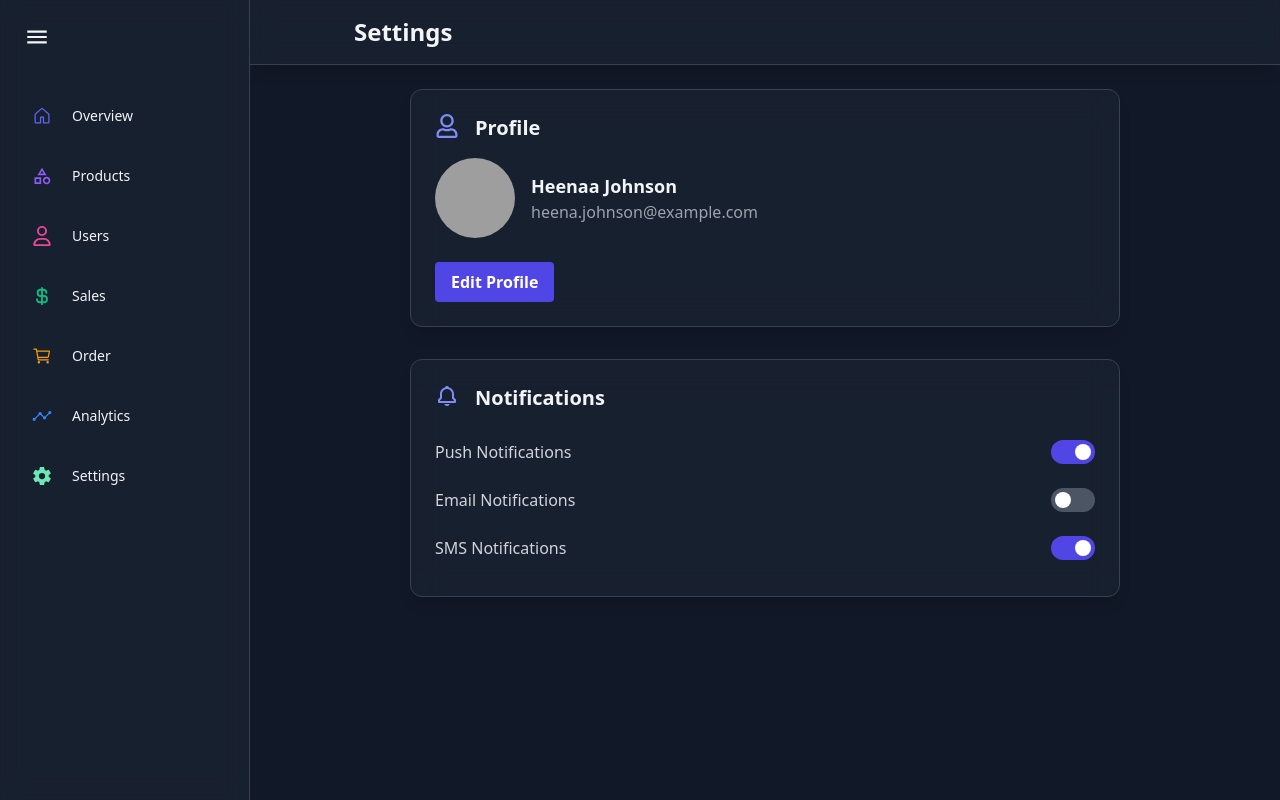
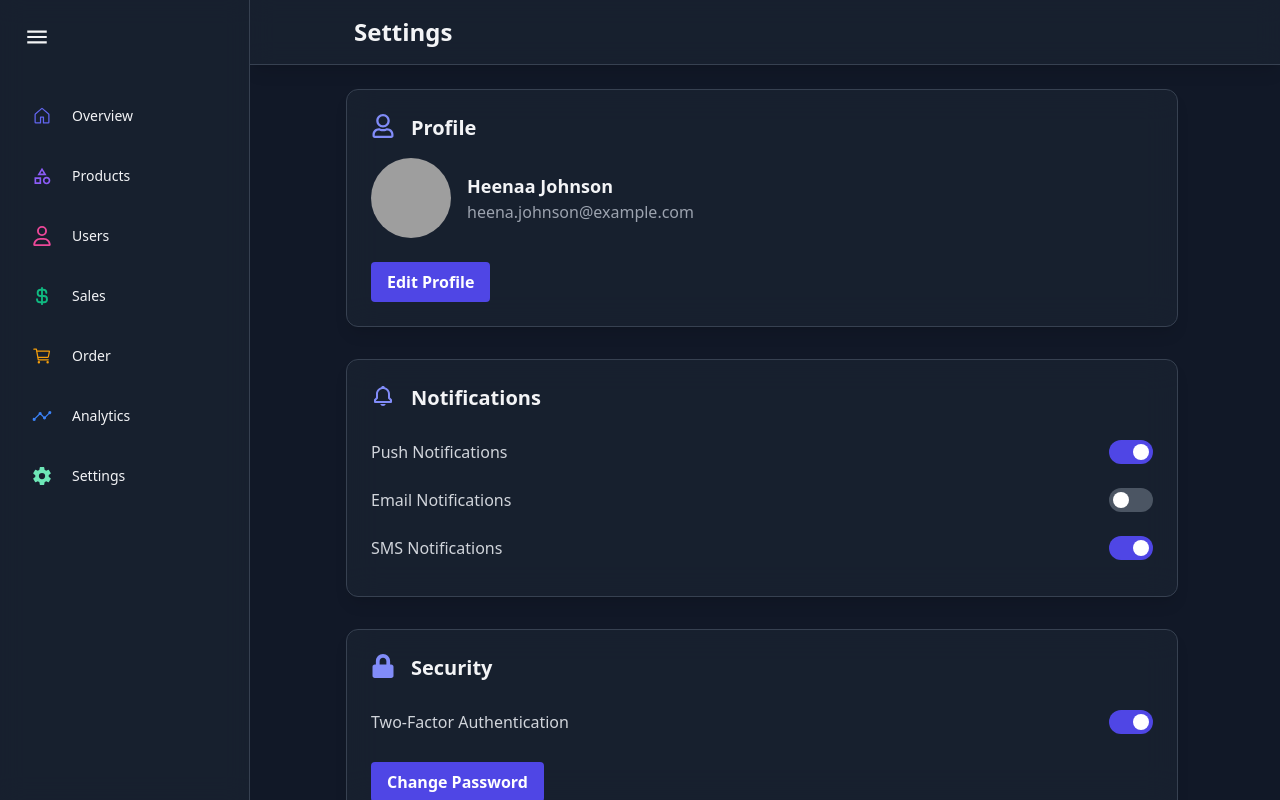
Before and after one commit to anishaxtha/Admin-Dashboard, a React (Vite) app: page /settings in a window 1280 px wide. Built offline with nearby package versions, Linux system fonts and the light colour scheme; grey boxes are pictures that could not be loaded.

Commit message:
settingspage

```diff
--- a/src/pages/SettingsPage.jsx
+++ b/src/pages/SettingsPage.jsx
@@ -2,14 +2,20 @@ import React from "react";
 import Header from "../components/common/Header";
 import ProfileSection from "../components/settings/ProfileSection";
 import Notifications from "../components/settings/Notifications";
+import Security from "../components/settings/Security";
+import ConnectedAccounts from "../components/settings/ConnectedAccounts";
+import DangerZone from "../components/settings/DangerZone";
 
 const SettingsPage = () => {
   return (
     <div className="flex-1 overflow-auto relative z-10">
       <Header title="Settings" />
-      <main className="max-w-4xl mx-32 py-6 px-4 lg:px-8">
+      <main className="max-w-4xl mx-16 py-6 px-4 lg:px-8">
         <ProfileSection />
         <Notifications />
+        <Security />
+        <ConnectedAccounts />
+        <DangerZone />
       </main>
     </div>
   );
```
